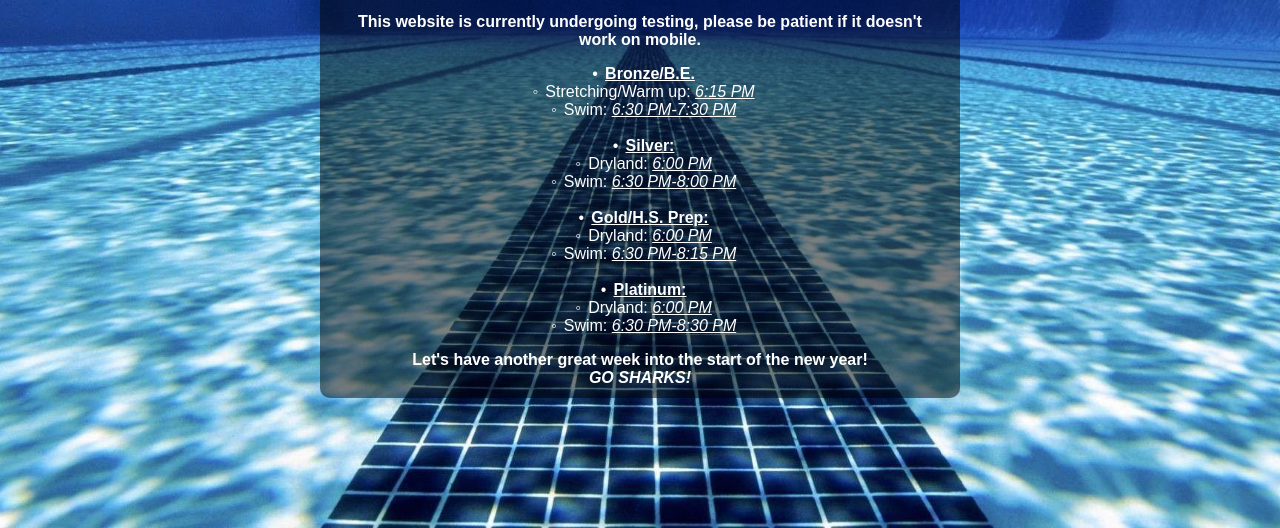
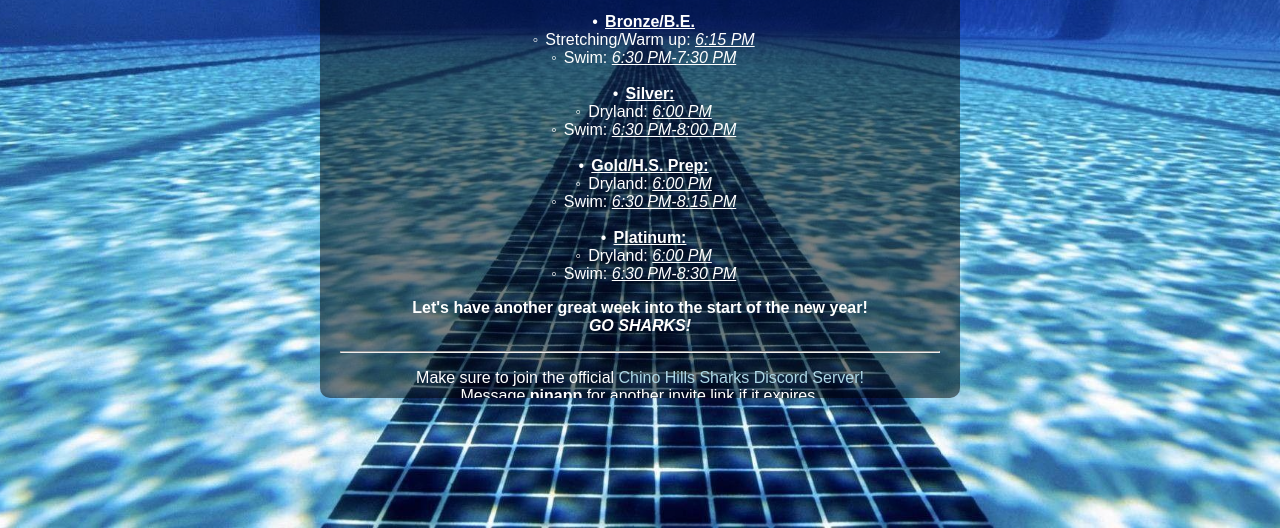
Before and after one commit to chs-updates/chs-updates.github.io, a plain HTML site: page updates/09-11-2023.html in a window 1280 px wide. Shown: the part 272-800 px from the top of the page. Drawn offline with Linux system fonts and the light colour scheme; a web font is replaced by a local one.

Commit message:
Update 09-11-2023.html

```diff
--- a/updates/09-11-2023.html
+++ b/updates/09-11-2023.html
@@ -19,7 +19,6 @@
     <div class="elements">
       <h1><i><b>Practice Schedule <u>09/11/2023-09/15/2023</u></b></i></h1>
       <hr>
-      <p><strong>This website is currently undergoing testing, please be patient if it doesn't work on mobile.</strong></p>
       <ul>
         <li><b><u>Bronze/B.E.</u></b></li>
         <ul>
```
